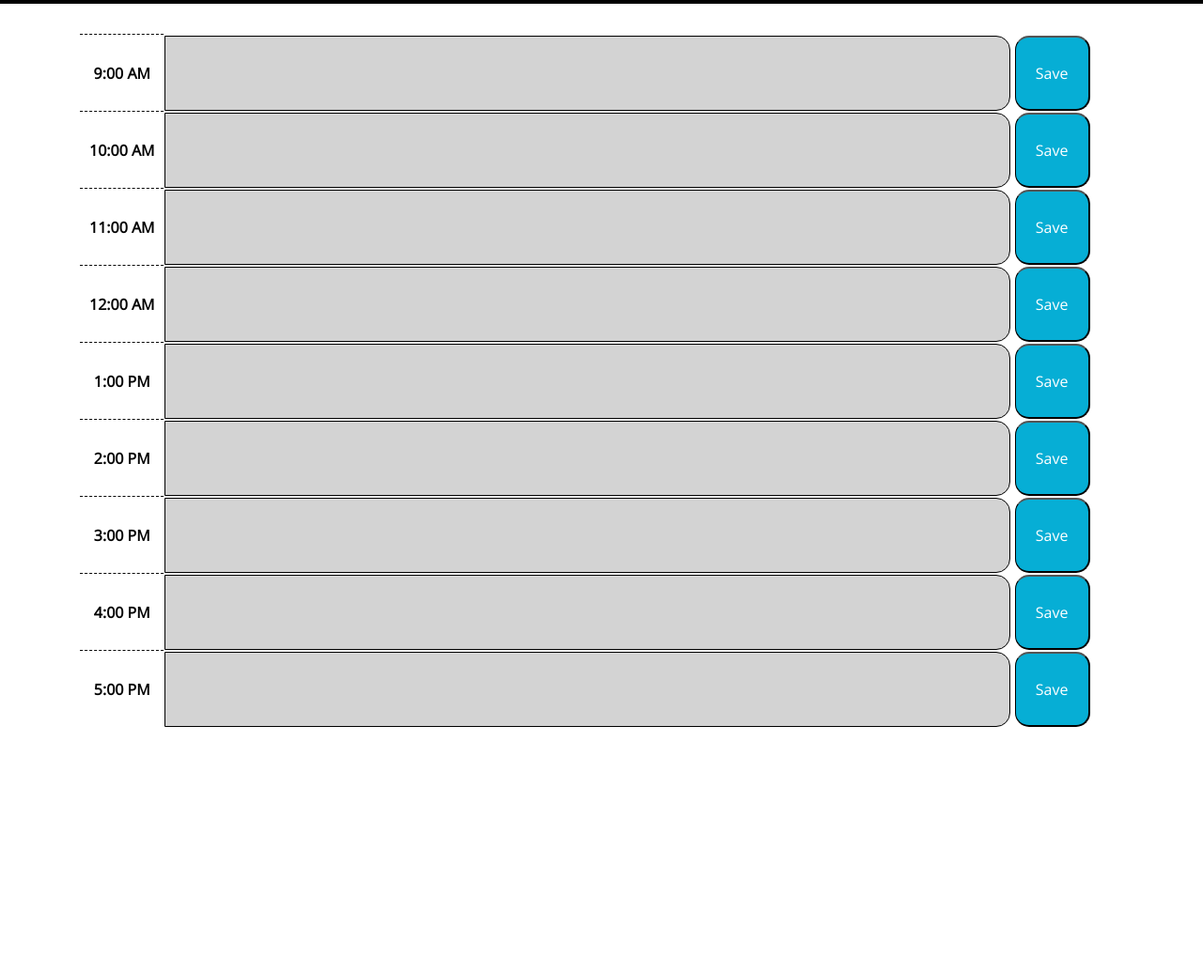
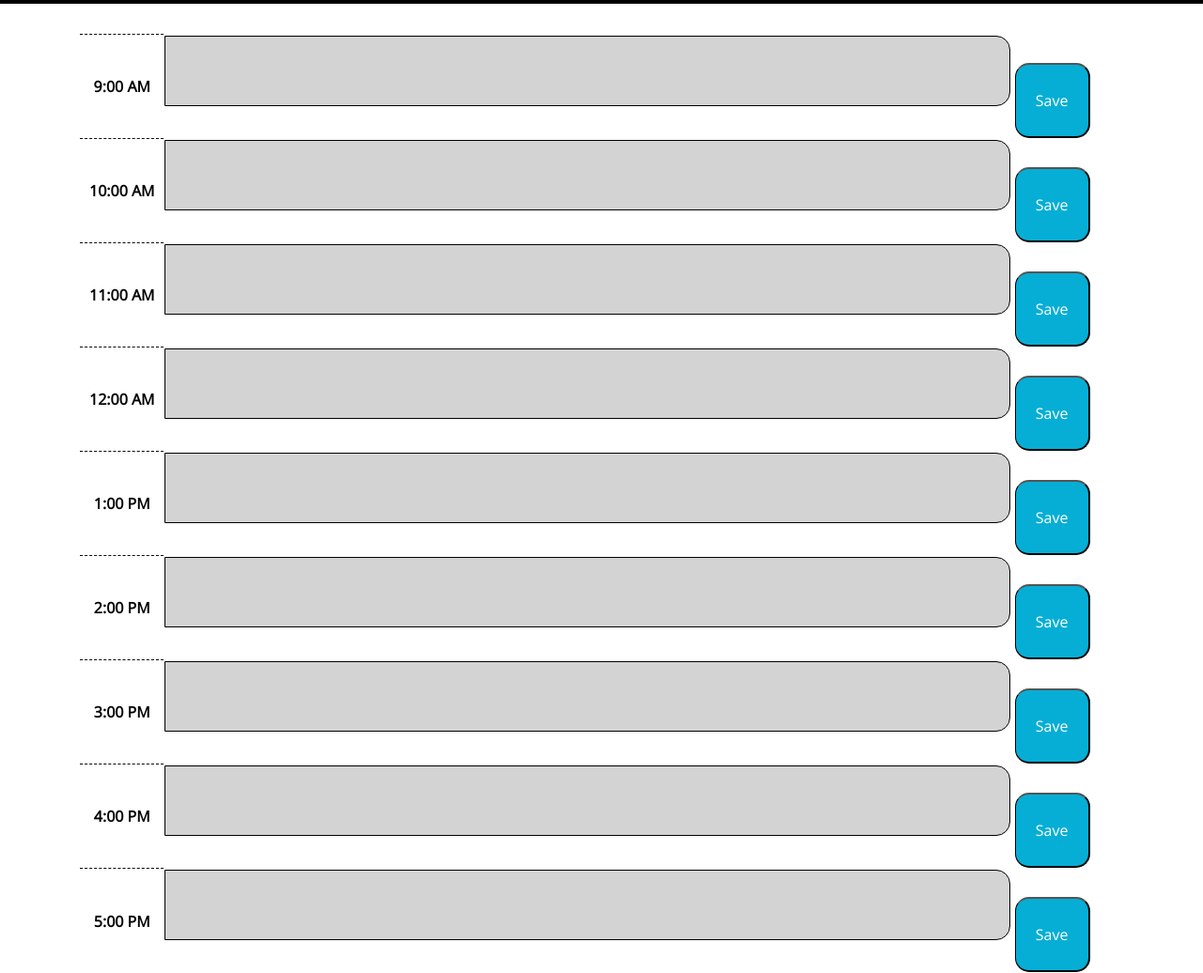
Before and after one commit to JCH95/coding-hashira, a plain HTML site: page Develop/index.html in a window 1280 px wide. Shown: the part 300-1336 px from the top of the page at 94% size. Before the commit the page ends 1075 px from the top, so only its background shows below. Drawn offline with nearby package versions, Linux system fonts and the light colour scheme.

Commit message:
redid the save buttons and added load function

```diff
--- a/Develop/index.html
+++ b/Develop/index.html
@@ -34,64 +34,64 @@
           <tr>
             <th class="hour time-block">9:00 AM</th>
             <td class="time-slot" colspan="3" rowspan="1">
-              <input class="textarea" type="text" id="9">
-              <button class="saveBtn" id="save">Save</button>
+              <textarea class="textarea" id="9"></textarea>
+              <button class="saveBtn" id="save1">Save</button>
             </td>
           </tr>
           <tr>
             <th class="hour time-block">10:00 AM</th>
             <td class="time-slot" colspan="3" rowspan="1">
-              <input class="textarea" type="text" id="10">
-              <button class="saveBtn" id="save">Save</button>
+              <textarea class="textarea" id="10"></textarea>
+              <button class="saveBtn" id="save2">Save</button>
             </td>
           </tr>
           <tr>
             <th class="hour time-block">11:00 AM</th>
             <td class="time-slot" colspan="3" rowspan="1">
-              <input class="textarea" type="text" id="11">
-              <button class="saveBtn" id="save">Save</button>
+              <textarea class="textarea" id="11"></textarea>
+              <button class="saveBtn" id="save3">Save</button>
             </td>
           </tr>
           <tr>
             <th class="hour time-block">12:00 AM</th>
             <td class="time-slot" colspan="3" rowspan="1">
-              <input class="textarea" type="text" id="12">
-              <button class="saveBtn" id="save">Save</button>
+              <textarea class="textarea" id="12"></textarea>
+              <button class="saveBtn" id="save4">Save</button>
             </td>
           </tr>
           <tr>
             <th class="hour time-block">1:00 PM</th>
             <td class="time-slot" colspan="3" rowspan="1">
-              <input class="textarea" type="text" id="13">
-              <button class="saveBtn" id="save">Save</button>
+              <textarea class="textarea" id="13"></textarea>
+              <button class="saveBtn" id="save5">Save</button>
             </td>
           </tr>
           <tr>
             <th class="hour time-block">2:00 PM</th>
             <td class="time-slot" colspan="3" rowspan="1">
-              <input class="textarea" type="text" id="14">
-              <button class="saveBtn" id="save">Save</button>
+              <textarea class="textarea" id="14"></textarea>
+              <button class="saveBtn" id="save6">Save</button>
             </td>
           </tr>
           <tr>
             <th class="hour time-block">3:00 PM</th>
             <td class="time-slot" colspan="3" rowspan="1">
-              <input class="textarea" type="text" id="15">
-              <button class="saveBtn" id="save">Save</button>
+              <textarea class="textarea" id="15"></textarea>
+              <button class="saveBtn" id="save7">Save</button>
             </td>
           </tr>
           <tr>
             <th class="hour time-block">4:00 PM</th>
             <td class="time-slot" colspan="3" rowspan="1">
-              <input class="textarea" type="text" id="16">
-              <button class="saveBtn" id="save">Save</button>
+              <textarea class="textarea" id="16"></textarea>
+              <button class="saveBtn" id="save8">Save</button>
             </td>
           </tr>
           <tr>
             <th class="hour time-block">5:00 PM</th>
             <td class="time-slot" colspan="3" rowspan="1">
-              <input class="textarea" type="text" id="17">
-              <button class="saveBtn" id="save">Save</button>
+              <textarea class="textarea" id="17"></textarea>
+              <button class="saveBtn" id="save9">Save</button>
             </td>
           </tr>
         </body>
--- a/Develop/script.js
+++ b/Develop/script.js
@@ -1,4 +1,14 @@
-var saveBtn = document.getElementById("save");
+var buttons = [
+    document.getElementById("save1"),
+    document.getElementById("save2"),
+    document.getElementById("save3"),
+    document.getElementById("save4"),
+    document.getElementById("save5"),
+    document.getElementById("save6"),
+    document.getElementById("save7"),
+    document.getElementById("save8"),
+    document.getElementById("save9"),
+]
 
 // Current Date/Time
 var today = new Date();
@@ -42,30 +52,26 @@ function setColor(textarea, color) {
     textarea.style.backgroundColor = color;
 };
 
-// Storing text in local storage
-var textStorage = localStorage.getItem("textarea")
-    ? JSON.parse(localStorage.getItem("textarea"))
-    : [];
-    textStorage.forEach(textarea => {
-        listBuilder(textarea);
-    });
+// Grab save button from html
+var saveBtn = document.getElementById("save");
 
-// Save button functionality
-saveBtn.addEventListener("click", (e) => {
-    e.preventDefault();
-    textStorage.push(textarea.value);
-    localStorage.setItem("textarea", JSON.stringify(textStorage));
-    listBuilder(textarea.value);
-    textarea.value="";
-});
-
-var listBuilder = (text) => {
-    var notes = document.createElement("p");
-    notes.innerHTML = text
-    textarea.appendChild(notes);
+// Event listener for each respective button
+for (var i = 0; i < buttons.length; i++) {
+    buttons[i].addEventListener("click", function() {
+        var note = document.getElementsByClassName("textarea").value;
+        localStorage.setItem("textarea", JSON.stringify(note));
+        alert("Note was saved!");
+    }, false);
 };
 
-// var getText = JSON.parse(localStorage.getItem("textarea"));
-// textStorage.forEach(textarea => {
-//     listBuilder(textarea);
-// });
+// Load the saved notes into the correct time slot
+var loadNotes = function() {
+    var savedNotes = localStorage.getItem("textarea").value;
+
+    // If no notes, set notes to empty array and leave function
+    if(!savedNotes) {
+        return false;
+    }
+};
+
+loadNotes();
--- a/Develop/style.css
+++ b/Develop/style.css
@@ -5,6 +5,7 @@ body {
 }
 
 .textarea {
+  align-items: center;
   background: transparent;
   border: 1px solid black;
   border-top-right-radius: 15px;
@@ -13,7 +14,7 @@ body {
   color: #000000;
   border-left: 1px solid black;
   padding: 10px;
-  height: 80px;
+  height: 75px;
   width: 900px;
 }
 
```
